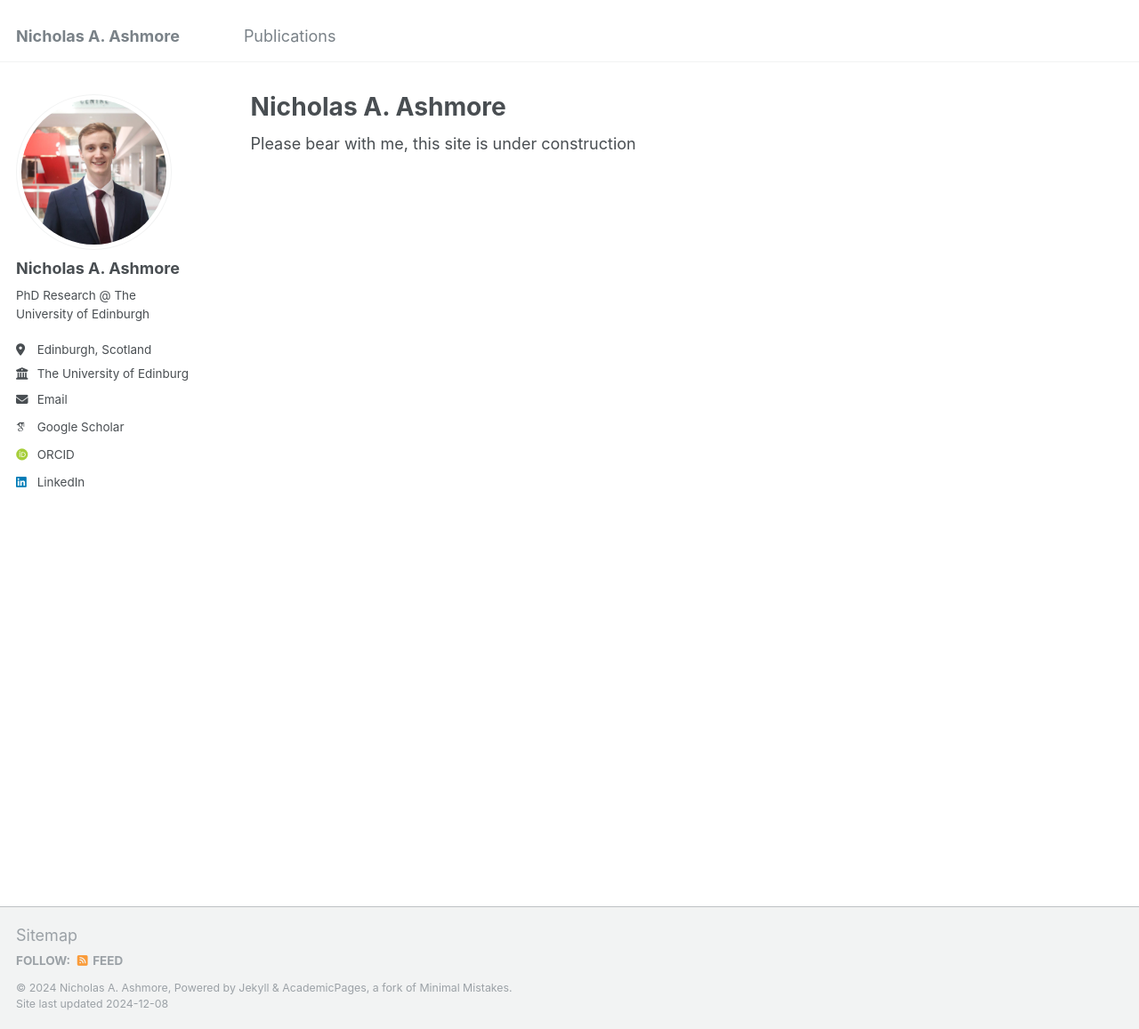
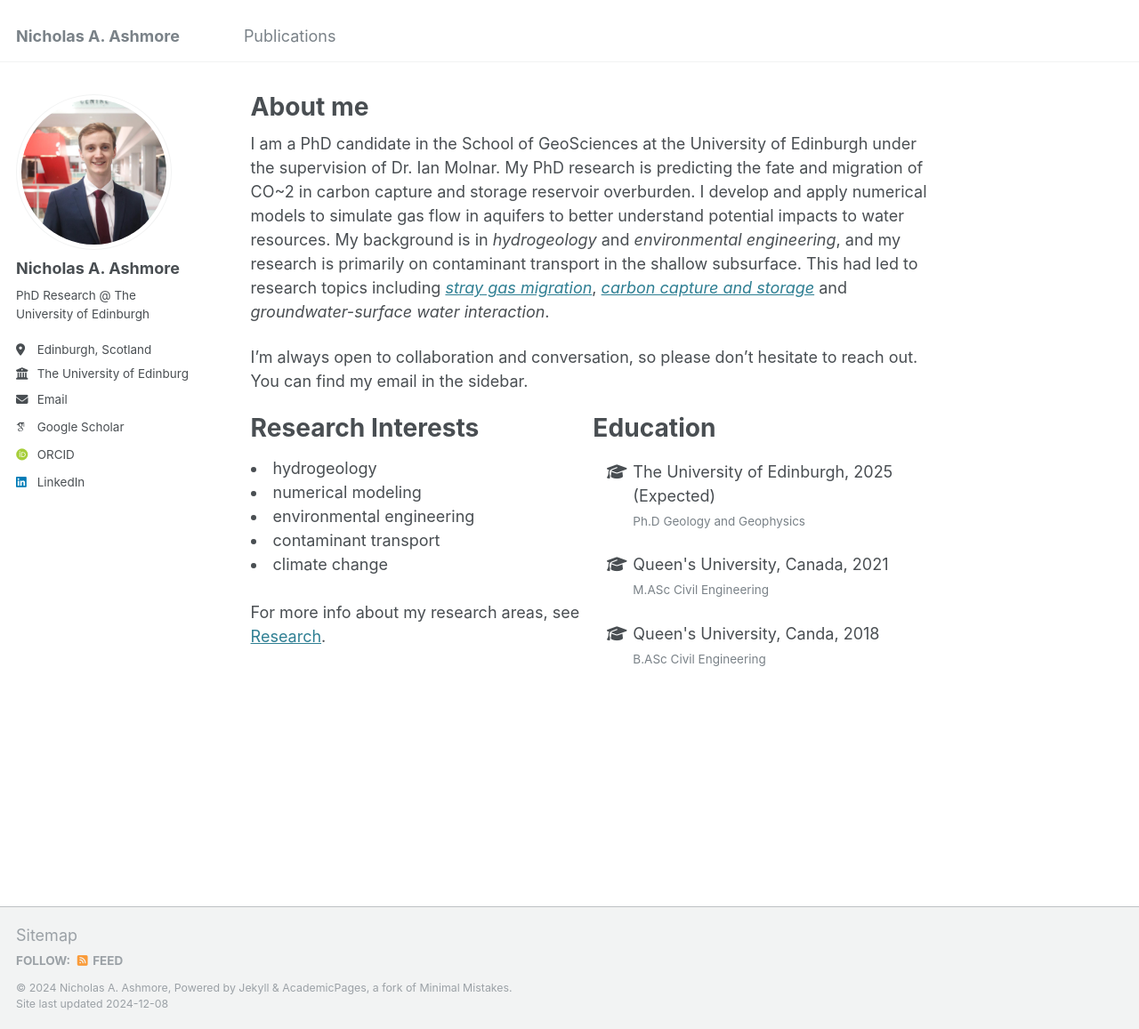
Before and after one commit to nashmore-edi/nashmore-edi.github.io, a Jekyll site: the page built from _pages/about.md, in a window 1280 px wide and 1157 px high. Shown: the whole window at 89% size. Built offline with Jekyll 4.4.1, drawn with Linux system fonts in a browser that asks for light colours; some web fonts are replaced.

Commit message:
First version of about me page, including research interests and background.

```diff
--- a/_pages/about.md
+++ b/_pages/about.md
@@ -1,10 +1,72 @@
 ---
 permalink: /
-title: "Nicholas A. Ashmore"
+title: "About me"
 author_profile: true
 redirect_from:
   - /about/
   - /about.html
 ---
 
-Please bear with me, this site is under construction
+I am a PhD candidate in the School of GeoSciences at the University of Edinburgh under the supervision of Dr. Ian Molnar. My PhD research is predicting the fate and migration of CO~2 in carbon capture and storage reservoir overburden. I develop and apply numerical models to simulate gas flow in aquifers to better understand potential impacts to water resources. My background is in *hydrogeology* and *environmental engineering*, and my research is primarily on contaminant transport in the shallow subsurface. This had led to research topics including [*stray gas migration*](/publication/2023-Importance-of-multicomponent-mass-transfer), [*carbon capture and storage*](/publication/2024-Simulation-of-bench-scale-CO2-injection) and *groundwater-surface water interaction*.
+
+I'm always open to collaboration and conversation, so please don't hesitate to reach out. You can find my email in the sidebar.
+
+
+
+<!-- --------------------------- -->
+<!-- TWO-COLUMN FORMAT -->
+<!-- --------------------------- -->
+<html>
+ <head>
+    <style>
+    {
+        box-sizing: border-box;
+    }
+    /* Set additional styling options for the columns*/
+    .column {
+    float: left;
+    width: 50%;
+    }
+
+    .row:after {
+    content: "";
+    display: table;
+    clear: both;
+    }
+    </style>
+ </head>
+ <body>
+    <div class="row">
+        <!-- RESEARCH INTERESTS COLUMN (LEFT)-->
+        <div class="column">
+            <h1 id="research-interests">Research Interests</h1>
+            <li>hydrogeology</li>
+            <li>numerical modeling</li>
+            <li>environmental engineering</li>
+            <li>contaminant transport</li>
+            <li>climate change</li>
+        <br>
+        <p>For more info about my research areas, see <a href="/research/" class="btn--research">Research</a>.</p>
+        </div>
+        <!-- EDUCATION COLUMN (RIGHT)-->
+        <div class="column">
+            <h1 id="education">Education</h1>
+            <ul class="fa-ul">
+              <li><span class="fa-li"><i class="fas fa-graduation-cap"></i></span>
+                  The University of Edinburgh, 2025 (Expected)
+                  <p style="color:#7a8288"><small>Ph.D Geology and Geophysics</small></p>
+              </li>
+              <li><span class="fa-li"><i class="fas fa-graduation-cap"></i></span>
+                  Queen's University, Canada, 2021
+                  <p style="color:#7a8288"><small>M.ASc Civil Engineering</small></p>
+              </li>
+              <li><span class="fa-li"><i class="fas fa-graduation-cap"></i></span>
+                  Queen's University, Canda, 2018
+                  <p style="color:#7a8288"><small>B.ASc Civil Engineering</small></p>
+              </li>
+
+            </ul>
+        </div>
+    </div>
+ </body>
+</html>
```
